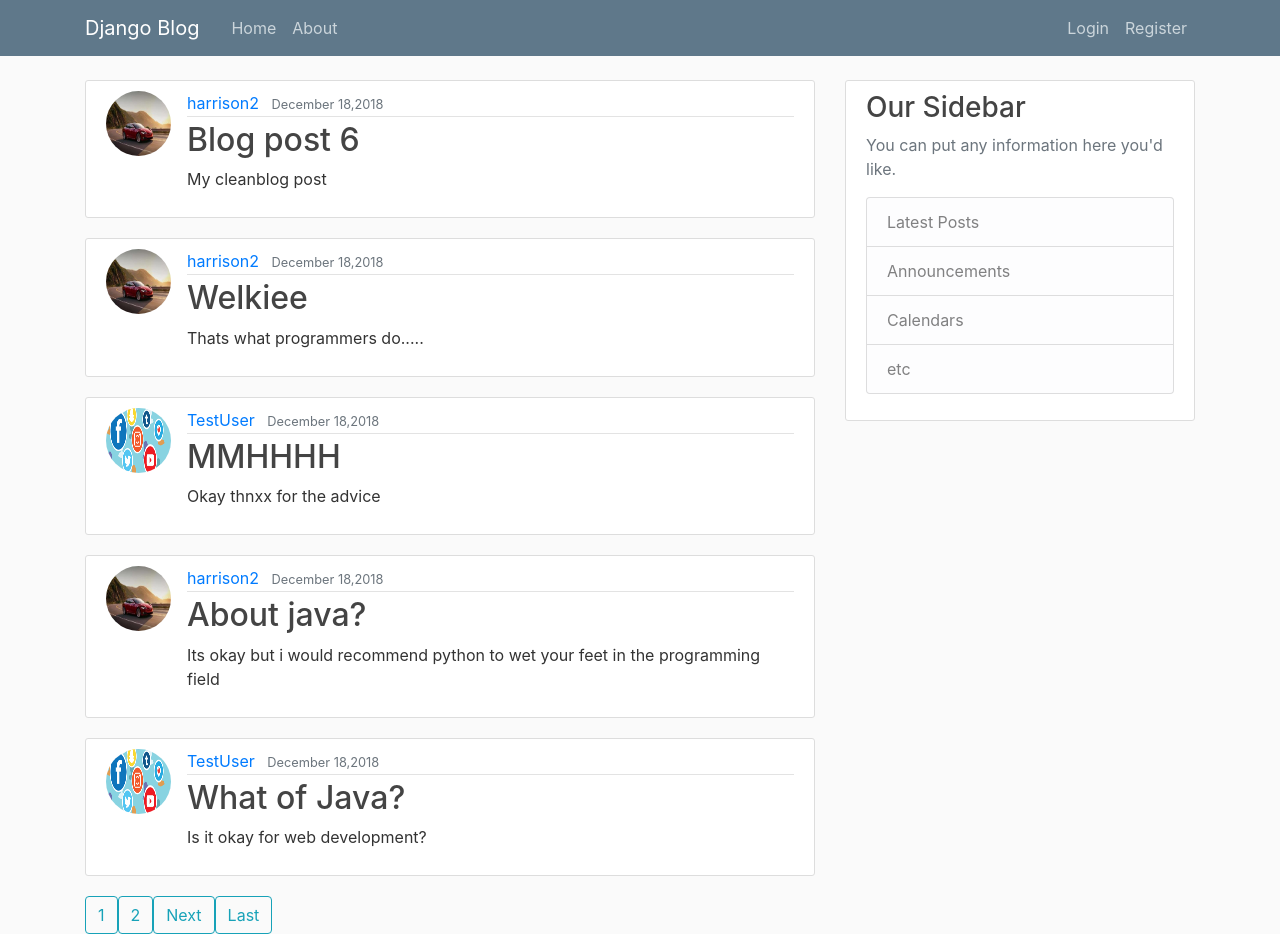
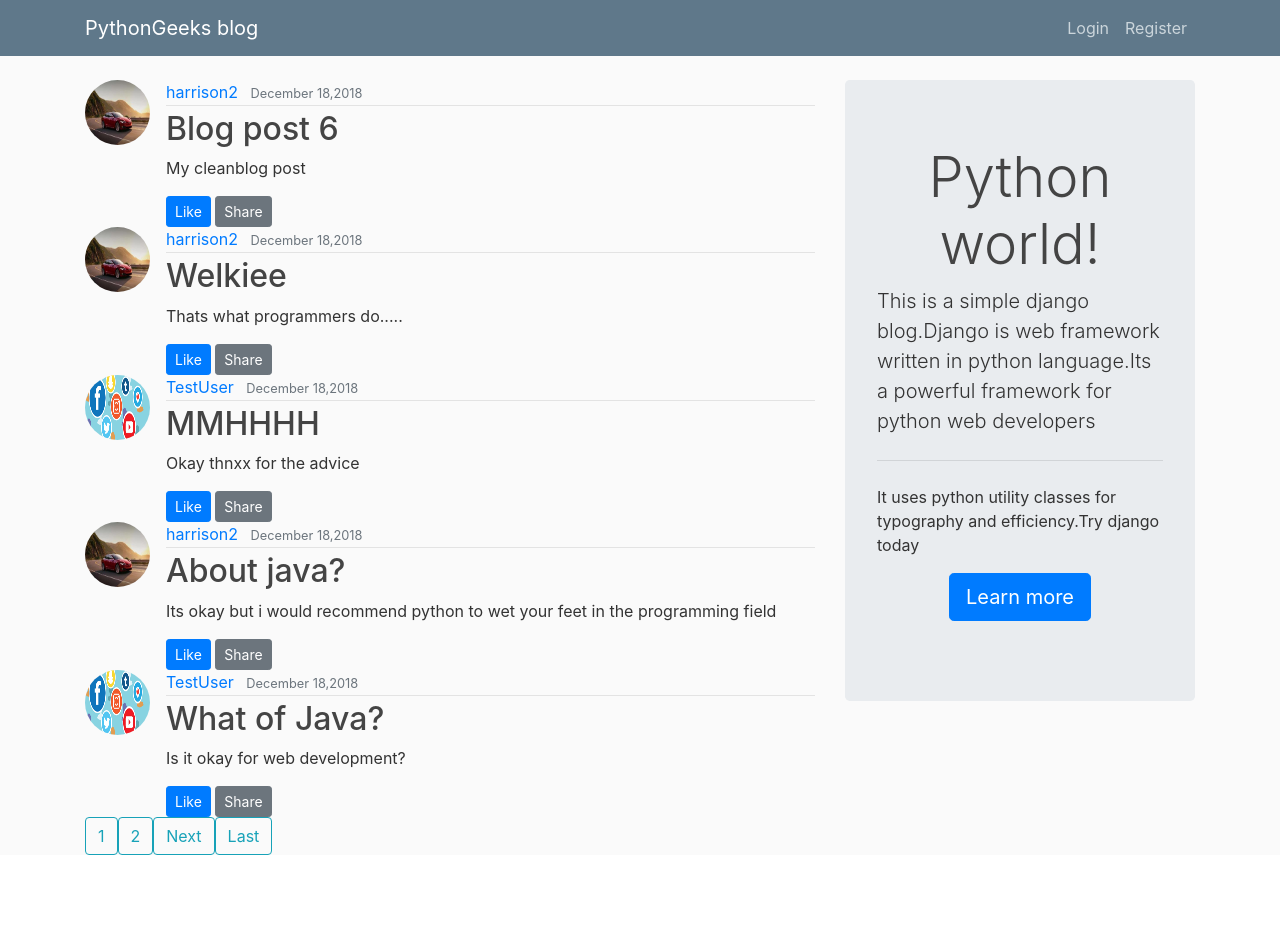
Before and after one commit to drogon98/django_app, a Django app: page / in a window 1280 px wide. After the commit the page ends 855 px from the top, so only its background shows below. Run offline with Django 3.2, Linux system fonts and the light colour scheme; data comes from the database, SQL or seed files in the repository; both versions use the stored data as it was after the commit; some libraries are stand-ins or nearby versions.

Commit message:
second commit

```diff
--- a/blog/models.py
+++ b/blog/models.py
@@ -19,3 +19,10 @@ class Post(models.Model):
 
     def get_absolute_url(self):
         return reverse("post_detail", kwargs={'pk': self.id})
+
+
+class Mail(models.Model):
+    sender = models.EmailField(max_length=254)
+    to = models.EmailField(max_length=254)
+    subject = models.CharField(max_length=30)
+    message = models.TextField(max_length=100)
--- a/blog/static/blog/main.css
+++ b/blog/static/blog/main.css
@@ -28,7 +28,7 @@ ul {
   font-weight: 500;
 }
 
-.content-section {
+.mail-section {
   background: #ffffff;
   padding: 10px 20px;
   border: 1px solid #dddddd;
--- a/blog/templates/blog/base.html
+++ b/blog/templates/blog/base.html
@@ -1,4 +1,6 @@
 {% load static %}
+
+
 
 
 <!DOCTYPE html>
@@ -24,14 +26,17 @@
 <header class="site-header">
   <nav class="navbar navbar-expand-md navbar-dark bg-steel fixed-top">
     <div class="container">
-      <a class="navbar-brand mr-4" href="{% url 'blog_home' %}">Django Blog</a>
+      <a class="navbar-brand mr-4" href="{% url 'blog_home' %}">PythonGeeks blog</a>
       <button class="navbar-toggler" type="button" data-toggle="collapse" data-target="#navbarToggle" aria-controls="navbarToggle" aria-expanded="false" aria-label="Toggle navigation">
       <span class="navbar-toggler-icon"></span>
       </button>
       <div class="collapse navbar-collapse" id="navbarToggle">
         <div class="navbar-nav mr-auto">
+          {% if user.is_authenticated %}
           <a class="nav-item nav-link" href="{% url 'blog_home' %}">Home</a>
+          <a class="nav-item nav-link" href="{% url 'blog_mail' %}">Compose mail</a>
           <a class="nav-item nav-link" href="{% url 'blog_about' %}">About</a>
+          {% endif %}
         </div>
         <!-- Navbar Right Side -->
         <div class="navbar-nav">
@@ -60,19 +65,19 @@
          {% endfor %}
       {% endif %}
       {% block content %}
+
       {% endblock %}
     </div>
     <div class="col-md-4">
-      <div class="content-section">
-        <h3>Our Sidebar</h3>
-        <p class='text-muted'>You can put any information here you'd like.
-          <ul class="list-group">
-            <li class="list-group-item list-group-item-light">Latest Posts</li>
-            <li class="list-group-item list-group-item-light">Announcements</li>
-            <li class="list-group-item list-group-item-light">Calendars</li>
-            <li class="list-group-item list-group-item-light">etc</li>
-          </ul>
-        </p>
+      <div class="jumbotron">
+          <h1 class="display-4 text-center">Python world!</h1>
+          <p class="lead">This is a simple django blog.Django is web framework written in python language.Its a powerful framework for python web developers</p>
+          <hr class="my-4">
+          <p>It uses python utility classes for typography and efficiency.Try django today</p>
+          <div class="text-center">
+            <a class="btn btn-primary btn-lg" href="#" role="button">Learn more</a>
+          </div>
+          </p>
       </div>
     </div>
   </div>
--- a/blog/templates/blog/home.html
+++ b/blog/templates/blog/home.html
@@ -20,6 +20,9 @@
             </div>
             <h2><a class="article-title" href="{% url 'post_detail' post.id %}">{{ post.title }}</a></h2>
             <p class="article-content">{{ post.content }}</p>
+            <a href="#" class="btn btn-primary btn-sm" role="button">Like</a>
+            <a href="#" class="btn btn-secondary btn-sm" role="button">Share</a>
+            <!-- <img src="/open-iconic/svg/icon-name.svg" alt="icon name"> -->
           </div>
         </article>
 {% endfor %}
--- a/blog/templates/blog/user_post.html
+++ b/blog/templates/blog/user_post.html
@@ -23,7 +23,7 @@
             <p class="article-content">{{ post.content }}</p>
           </div>
         </article>
-{% endfor %}
+    {% endfor %}
 {% if is_paginated %}
      <div class="pagination">
       {% if page_obj.has_previous %}
--- a/blog/urls.py
+++ b/blog/urls.py
@@ -9,5 +9,6 @@ urlpatterns = [
     path('post/<int:pk>/update/', PostUpdateView.as_view(), name="post_update"),
     path('post/<int:pk>/delete/', PostDeleteView.as_view(), name="post_delete"),
     path('post/<int:pk>/', PostDetailView.as_view(), name="post_detail"),
+    path('mail/', views.sendmail, name="blog_mail"),
     path('about/', views.about, name="blog_about"),
 ]
--- a/blog/views.py
+++ b/blog/views.py
@@ -1,11 +1,14 @@
-from django.shortcuts import render, get_object_or_404
+from django.shortcuts import render, get_object_or_404, redirect
 # from django.core.urlresolvers import reverse_lazy ,,deprecated for django2+
 from django.urls import reverse_lazy
 from django.contrib.auth.models import User
+from django.core.mail import send_mail
 from django.contrib.auth.mixins import LoginRequiredMixin, UserPassesTestMixin
+from django.contrib import messages
 from django.views.generic import ListView, DetailView, CreateView, DeleteView, UpdateView
 
 from blog.models import Post
+from blog.forms import MailForm
 
 
 # the context arg of render is optional
@@ -71,5 +74,24 @@ class PostDeleteView(DeleteView):  # accepts a pk or slug but not id
         return False
 
 
+def sendmail(request):
+    if request.method == "POST":
+        form = MailForm(request.POST)
+        if form.is_valid():
+            instance = form.save(commit=False)
+            instance.sender = User.objects.get(id=request.user.id).email
+            instance.save()
+            subject = form.cleaned_data.get('subject')
+            message = form.cleaned_data.get('message')
+            sender = form.cleaned_data.get('sender')
+            to = [form.cleaned_data.get('to')]
+            send_mail(subject, message, sender, to)
+            messages.success(request, "Your email has been successfully sent!")
+            return redirect('blog_home')
+    else:
+        form = MailForm()
+    return render(request, 'blog/mail.html', {'form': form})
+
+
 def about(request):
     return render(request, "blog/about.html", {"title": "About"})
```
Also changed, not shown: blog/forms.py (added, +9 -0 lines), blog/templates/blog/mail.html (added, +29 -0 lines), blog/migrations/0002_mail.py (added), db.sqlite3.
